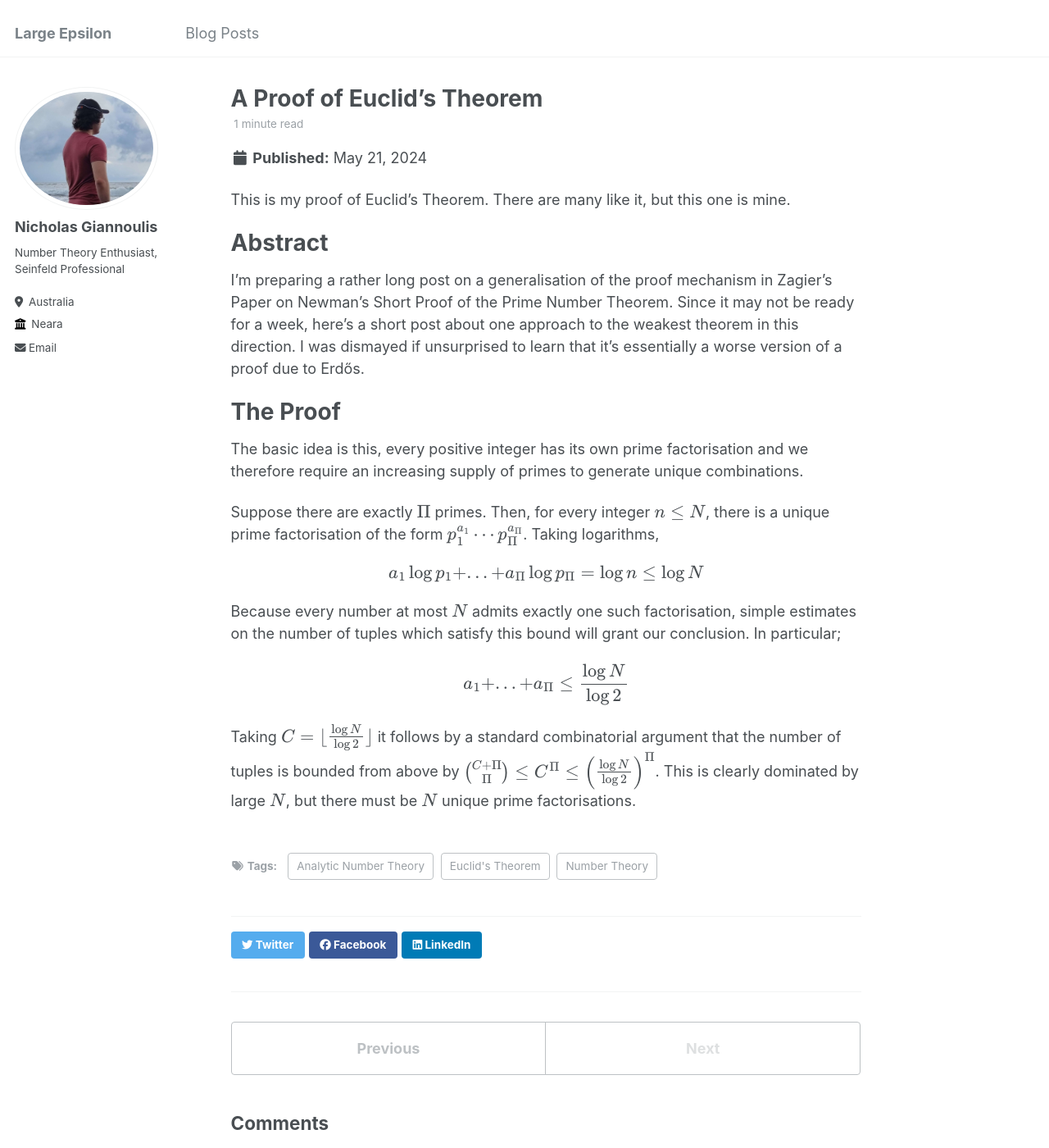
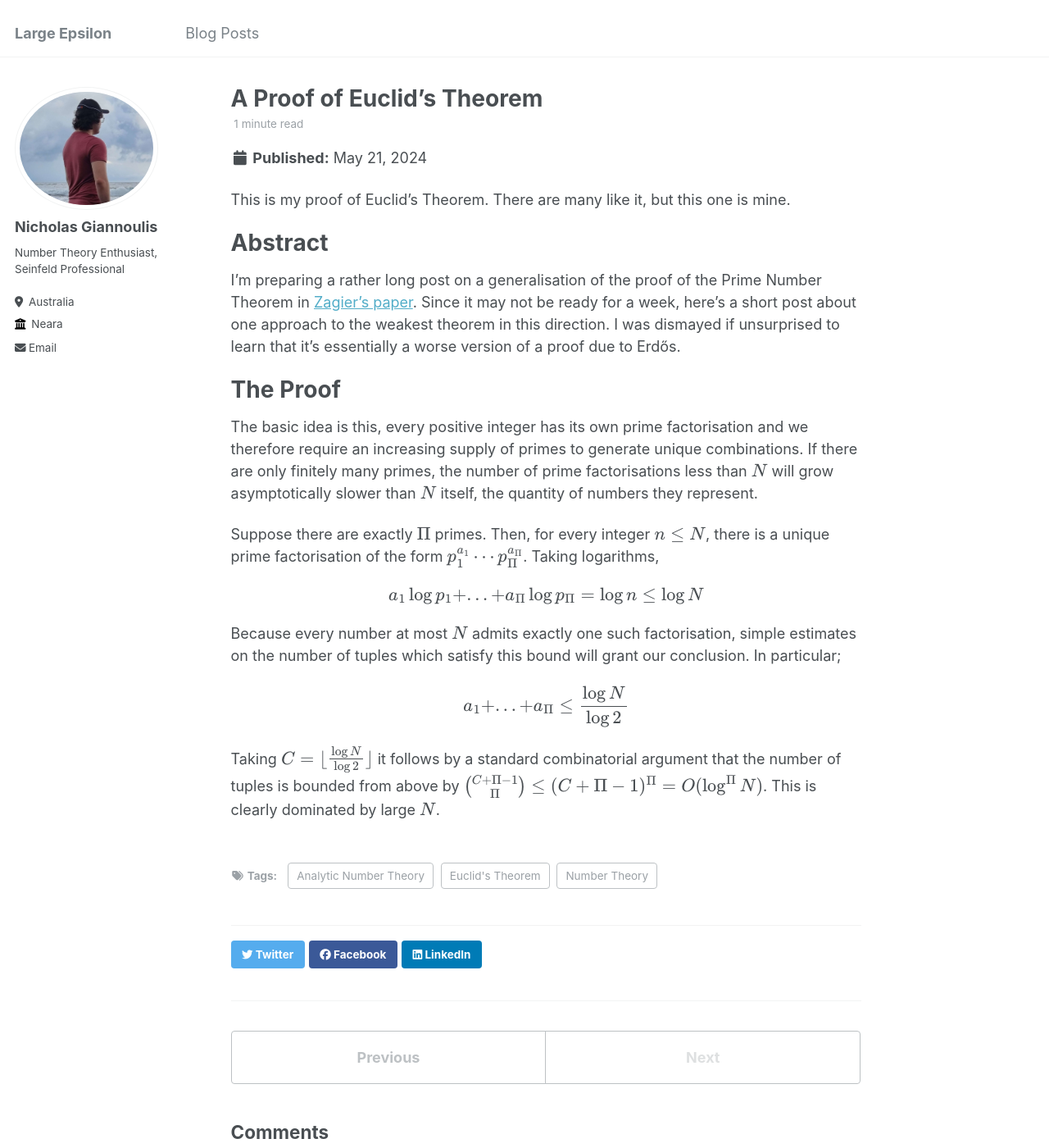
Before and after one commit to LargeEpsilon/LargeEpsilon.github.io, a Jekyll site: the page built from _posts/2024-05-21-A-Proof-of_Euclids-Theorem.md, in a window 1280 px wide and 1400 px high. Shown: the whole window at 82% size. Built offline with Jekyll 4.4.1, drawn with Linux system fonts in a browser that asks for light colours; comment, search, counter and statistics services are not loaded.

Commit message:
Fixed Euclid's Theorem post

```diff
--- a/_posts/2024-05-21-A-Proof-of_Euclids-Theorem.md
+++ b/_posts/2024-05-21-A-Proof-of_Euclids-Theorem.md
@@ -13,14 +13,16 @@ layout: single
 This is my proof of Euclid's Theorem. There are many like it, but this one is mine.
 
 # Abstract
-I'm preparing a rather long post on a generalisation of the proof mechanism in Zagier's Paper on Newman's
-Short Proof of the Prime Number Theorem. Since it may not be ready for a week, here's a short post about
-one approach to the weakest theorem in this direction. I was dismayed if unsurprised to learn that it's essentially
-a worse version of a proof due to Erd&#x151;s.
+I'm preparing a rather long post on a generalisation of the proof of the Prime Number Theorem in
+[Zagier's paper](https://people.mpim-bonn.mpg.de/zagier/files/doi/10.2307/2975232/fulltext.pdf). Since it may not
+be ready for a week, here's a short post about one approach to the weakest theorem in this direction. I was
+dismayed if unsurprised to learn that it's essentially a worse version of a proof due to Erd&#x151;s.
 
 # The Proof
 The basic idea is this, every positive integer has its own prime factorisation and we therefore require
-an increasing supply of primes to generate unique combinations.
+an increasing supply of primes to generate unique combinations. If there are only finitely many primes, the number
+of prime factorisations less than $$N$$ will grow asymptotically slower than $$N$$ itself, the quantity of
+numbers they represent.
 
 Suppose there are exactly $$\Pi$$ primes. Then, for every integer $$n \leq N$$, there is a unique prime factorisation
 of the form $$p_1^{a_1} \cdots p_\Pi^{a_\Pi}$$. Taking logarithms,
@@ -41,5 +43,4 @@ $$
 $$
 
 Taking $$C = \lfloor\frac{\log N}{\log 2}\rfloor$$ it follows by a standard combinatorial argument that the number of tuples is bounded from above by
-$$\binom{C + \Pi}{\Pi} \leq C^\Pi \leq \left(\frac{\log N}{\log 2} \right)^\Pi$$. This is clearly dominated by large $$N$$,
-but there must be $$N$$ unique prime factorisations.
+$$\binom{C + \Pi - 1}{\Pi} \leq (C + \Pi - 1)^\Pi = O(\log^\Pi N)$$. This is clearly dominated by large $$N$$.
```
